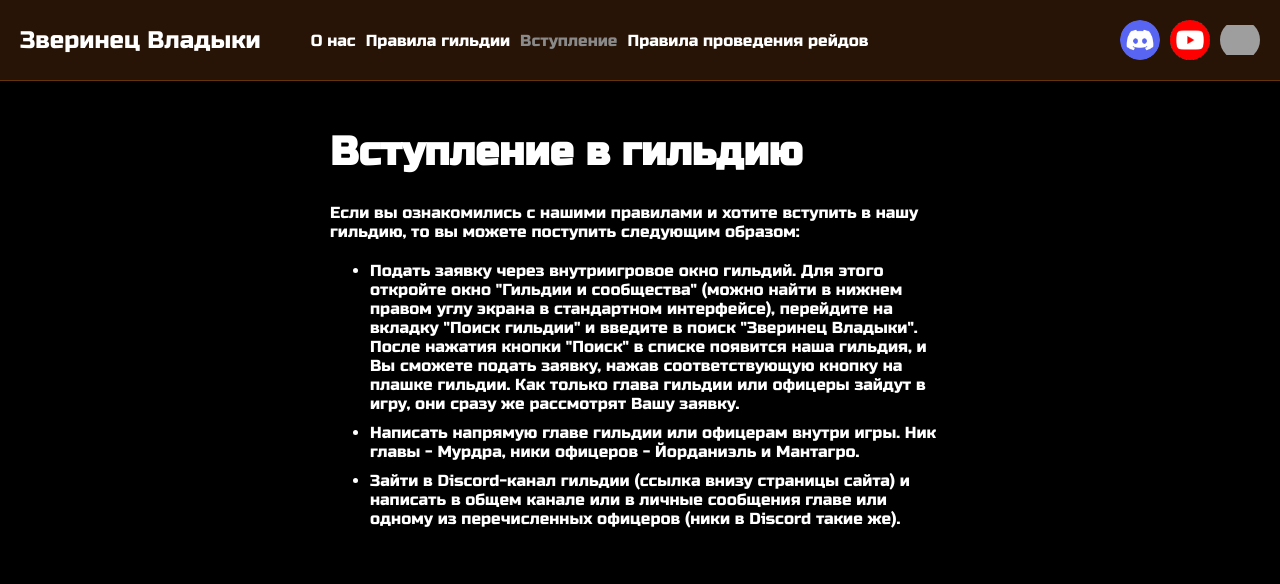
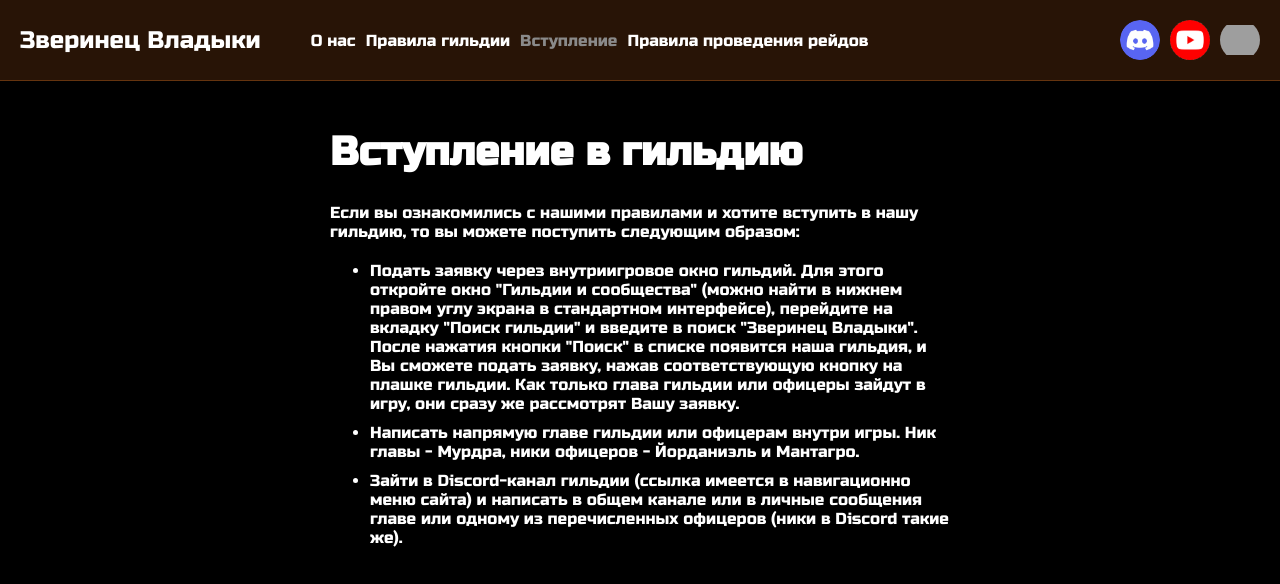
Before and after one commit to Oreseeker/TheGuild, a Vue app: page /join in a window 1280 px wide. Shown: the top 584 px of the page. Built offline with nearby package versions, Linux system fonts and the light colour scheme; grey boxes are pictures that could not be loaded; what vue3-yandex-metrika would draw is missing.

Commit message:
Правила

```diff
--- a/src/views/JoinGuild.vue
+++ b/src/views/JoinGuild.vue
@@ -18,7 +18,8 @@
           ники офицеров - Йорданиэль и Мантагро.
         </li>
         <li>
-          Зайти в Discord-канал гильдии (ссылка внизу страницы сайта) и написать в общем канале или
+          Зайти в Discord-канал гильдии (ссылка имеется в навигационно меню сайта) и написать в
+          общем канале или
           в личные сообщения главе или одному из перечисленных офицеров (ники в Discord такие же).
         </li>
       </ul>
```
